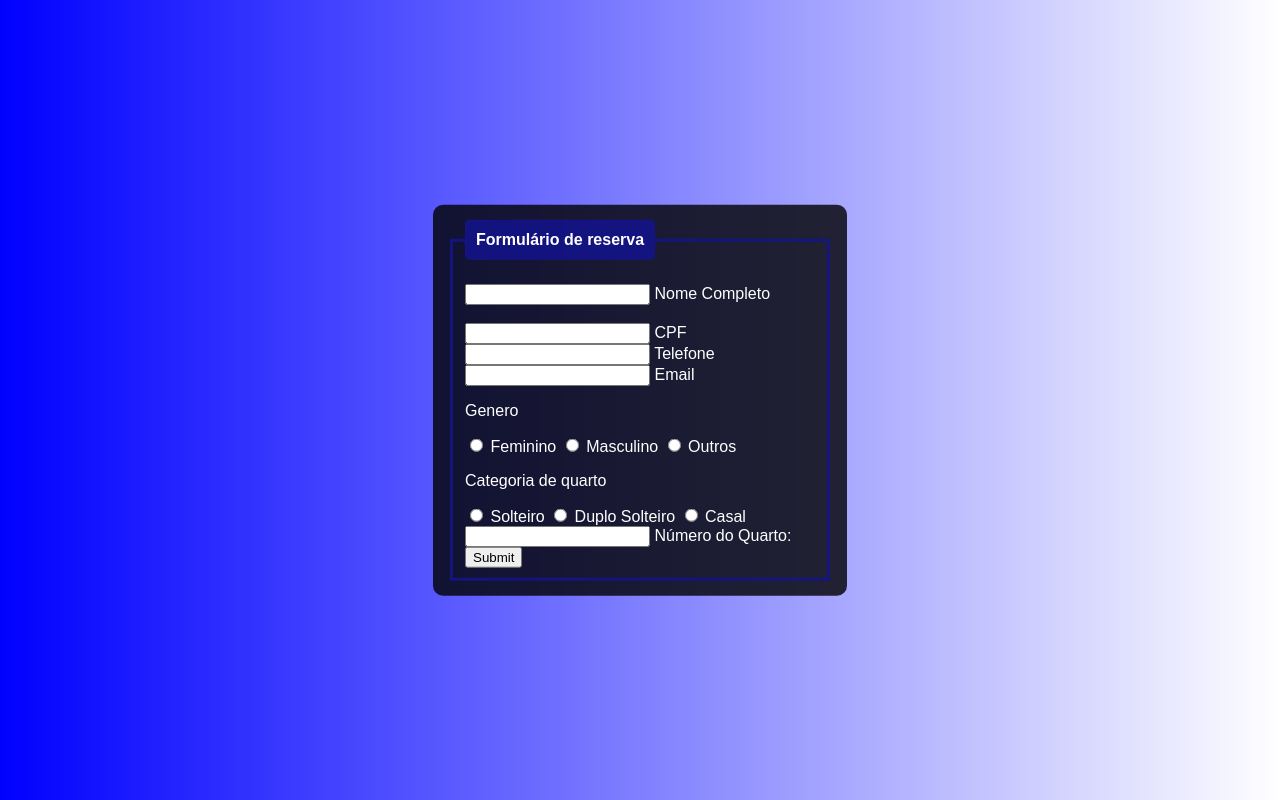
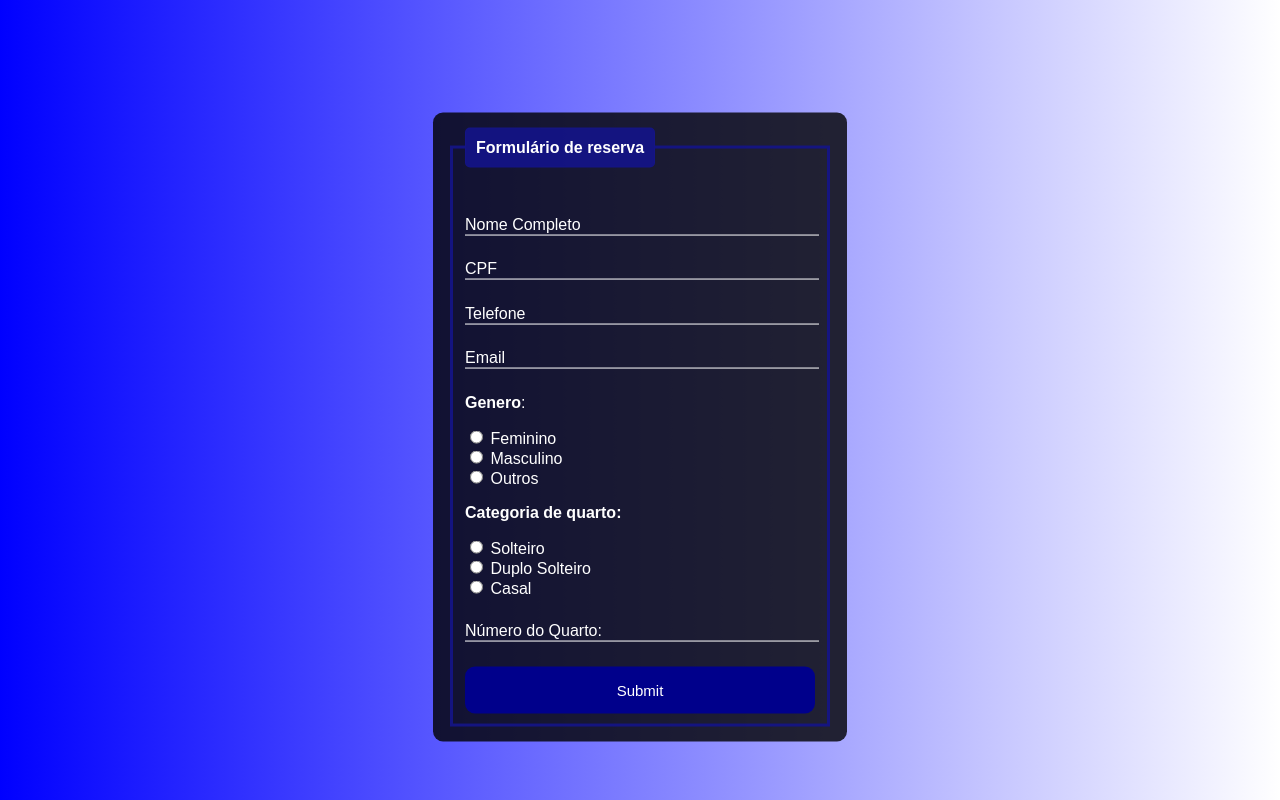
Before and after one commit to Madson05-zz/Hospedator, a plain HTML site: page projeto/assets/html/quartos.html in a window 1280 px wide. Drawn offline with Linux system fonts and the light colour scheme.

Commit message:
CSS e HTML da tela de reservas atualizados.

```diff
--- a/projeto/assets/css/styleCadastro.css
+++ b/projeto/assets/css/styleCadastro.css
@@ -1,12 +1,20 @@
 body{
     font-family:Arial, Helvetica, sans-serif;
     background-image: linear-gradient(90grad, blue, white);
+
 }
+
+.boxDeEntrada{
+    position:relative;
+}
+
+
+
 .formulario{
     position:absolute;
     top: 50%;
     left: 50%;
-    transform: translate(-50%, -50%);
+    transform: translate(-50%, -60%);
     background-color: rgba(0, 0, 0, 0.8);
     color: white;
     padding: 15px;
@@ -22,3 +30,53 @@ legend{
     background-color: rgba(20, 20, 136, 0.912);
     border-radius: 5px;
 }
+div{
+    margin-top: 7%;
+    margin-bottom: 7%;
+}
+
+
+.inputUser{
+    background : none;
+    border: none;
+    border-bottom: 1px solid white;
+    outline: none;
+    font-size: 15px;
+    width: 100%;
+    letter-spacing: 2px;
+    color:white
+
+
+}
+
+.labelInput{
+    position: absolute;
+    top: 0px;
+    left: 0px;
+    pointer-events: none;
+    transition: 5px;
+
+}
+
+.inputUser:focus ~ .labelInput,
+.inputUser:valid ~ .labelInput{
+    top: -20px;
+    font-size: 12px;
+    color: rgba(20, 20, 136, 0.912)
+
+}
+
+
+#submit{
+    background-color: darkblue;
+    width: 100%;
+    padding: 15px;
+    border: none;
+    border-radius: 10px;
+    color: white;
+    font-size: 15px;
+    cursor:pointer;
+}
+#submit:hover{
+    background-color: rgb(27, 27, 118);
+}
--- a/projeto/assets/html/quartos.html
+++ b/projeto/assets/html/quartos.html
@@ -9,7 +9,7 @@
 </head>
 <body>
     <div class = "formulario">
-        <form action="" method="">
+        <form action="">
             <fieldset>
                 <legend>
                     <strong>
@@ -18,39 +18,44 @@
                 </legend>
                 <br>
                 <div class = "boxDeEntrada">
-                    <input type="text" name = "nome" id = "nome">
-                    <label for="nome">Nome Completo</label>
+                    <input type="text" name = "nome" id = "nome" class = "inputUser" required>
+                    <label for="nome" class = "labelInput">Nome Completo</label>
                 </div>
+                <div class = "boxDeEntrada">
+                    <input type="text" name = "cpf" id = "cpf" class = "inputUser" required>
+                    <label for="cpf" class = "labelInput"> CPF</label>
+                </div>
+                <div class = "boxDeEntrada">
+                    <input type="text" name = "telefone" id = "telefone" class = "inputUser" required>
+                    <label for="telefone" class = "labelInput">Telefone</label>
+                </div>
+                <div class = "boxDeEntrada">
+                    <input type="email" name = "email" id = "email" class = "inputUser" required>
+                    <label for="email" class = "labelInput">Email</label>
+                </div>
+                <p><strong>Genero</strong>:</p>
+                <input type="radio" name="genero" id="feminino" value="feminino" required>
+                <label for="feminino">Feminino</label>
+                <br>
+                <input type="radio" name="genero" id="masculino" value="masculino" required>
+                <label for="masculino">Masculino</label>
+                <br>
+                <input type="radio" name="genero" id="outros" value="outros" required>
+                <label for="outros">Outros</label>
+                <br>
+                <p><strong>Categoria de quarto: </strong></p>
+                <input type="radio" name="categoria" id="solteiro" value="solteiro" required>
+                <label for="solteiro">Solteiro</label>
+                <br>
+                <input type="radio" name="categoria" id="duploSolteiro" value="duploSolteiro" required>
+                <label for="duploSolteiro">Duplo Solteiro</label>
+                <br>
+                <input type="radio" name="categoria" id="casal" value="casal" required>
+                <label for="casal">Casal</label>
                 <br>
                 <div class = "boxDeEntrada">
-                    <input type="text" name = "cpf" id = "cpf">
-                    <label for="cpf">CPF</label>
-                </div>
-                <div class = "boxDeEntrada">
-                    <input type="text" name = "telefone" id = "telefone">
-                    <label for="telefone">Telefone</label>
-                </div>
-                <div class = "boxDeEntrada">
-                    <input type="email" name = "email" id = "email">
-                    <label for="email">Email</label>
-                </div>
-                <p>Genero</p>
-                <input type="radio" name="genero" id="feminino">
-                <label for="feminino">Feminino</label>
-                <input type="radio" name="genero" id="masculino">
-                <label for="masculino">Masculino</label>
-                <input type="radio" name="genero" id="outros">
-                <label for="outros">Outros</label>
-                <p>Categoria de quarto</p>
-                <input type="radio" name="categoria" id="solteiro">
-                <label for="solteiro">Solteiro</label>
-                <input type="radio" name="categoria" id="duploSolteiro">
-                <label for="duploSolteiro">Duplo Solteiro</label>
-                <input type="radio" name="categoria" id="casal">
-                <label for="casal">Casal</label>
-                <div class = "boxDeEntrada">
-                    <input type="number" name="quarto" id="quarto">
-                    <label for="quarto">Número do Quarto:</label>
+                    <input type="number" name="quarto" id="quarto" class = "inputUser" required>
+                    <label for="quarto" class = "labelInput">Número do Quarto:</label>
 
                 </div>
 
```
